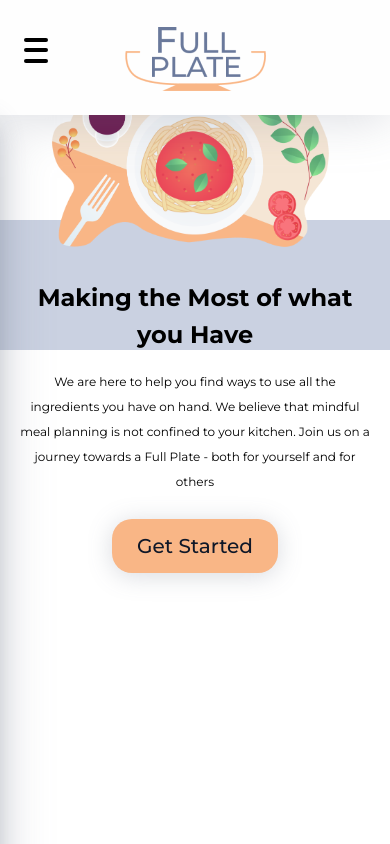
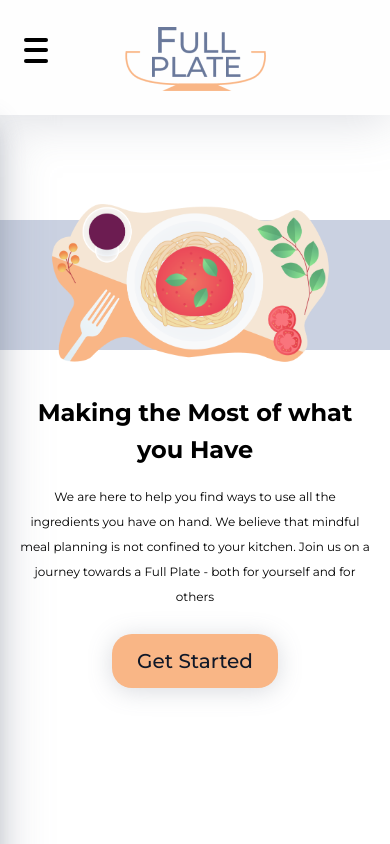
Before and after one commit to Don-PhDev/FullPlate, a React (Create React App) app: page / in a window 390 px wide. Shown: the top 844 px of the page. Built offline with nearby package versions, Linux system fonts and the light colour scheme; no server answers.

Commit message:
fix issue with input text field overlapping mobile nav, change api key

```diff
--- a/src/components/modal/Modal.css
+++ b/src/components/modal/Modal.css
@@ -10,6 +10,7 @@
   left: 0;
   right: 0;
   backdrop-filter: blur(10px);
+  z-index: 100;
 }
 
 .ModalWrapper{
@@ -160,6 +161,7 @@ padding: 0px 50px 35px 50px;
     min-height: 90%;
     padding: 20px;
 
+
   }
 
   .ModalContent {
--- a/src/pages/Recipes.jsx
+++ b/src/pages/Recipes.jsx
@@ -36,7 +36,7 @@ export default function Recipes() {
 
   const fetchRecipes = () => {
     fetch(
-          `https://api.spoonacular.com/recipes/complexSearch?apiKey=604f2f74ba9e4a49966b3f1d094c498e&number=20&query=${query}&addRecipeInformation=true&includeIngredients=true&tags=true&instructionsRequired=true&maxReadyTime=${time}&fillIngredients=true`
+          `https://api.spoonacular.com/recipes/complexSearch?apiKey=daf6f11ad72c42afa53955fea64498f4&number=20&query=${query}&addRecipeInformation=true&includeIngredients=true&tags=true&instructionsRequired=true&maxReadyTime=${time}&fillIngredients=true`
     )
       .then((response) => response.json())
       .then((data) => {
--- a/src/styles/Navbar.css
+++ b/src/styles/Navbar.css
@@ -10,7 +10,8 @@ nav {
  height: 115px;
  background: #FEFEFE;
  filter: drop-shadow(0px 3px 25px rgba(102, 112, 133, 0.25));
- z-index: 100;
+  position: relative;
+  z-index: 100;
 }
 
 .navLinks a{
@@ -94,7 +95,7 @@ a.logo{
 
 
   .navbar.fixed {
-    position: fixed;
+    position: sticky;
     width: 100%;
     top: 0;
   }
```
Also changed, not shown: 1 other file (tests, documents, lock files or other folders).
